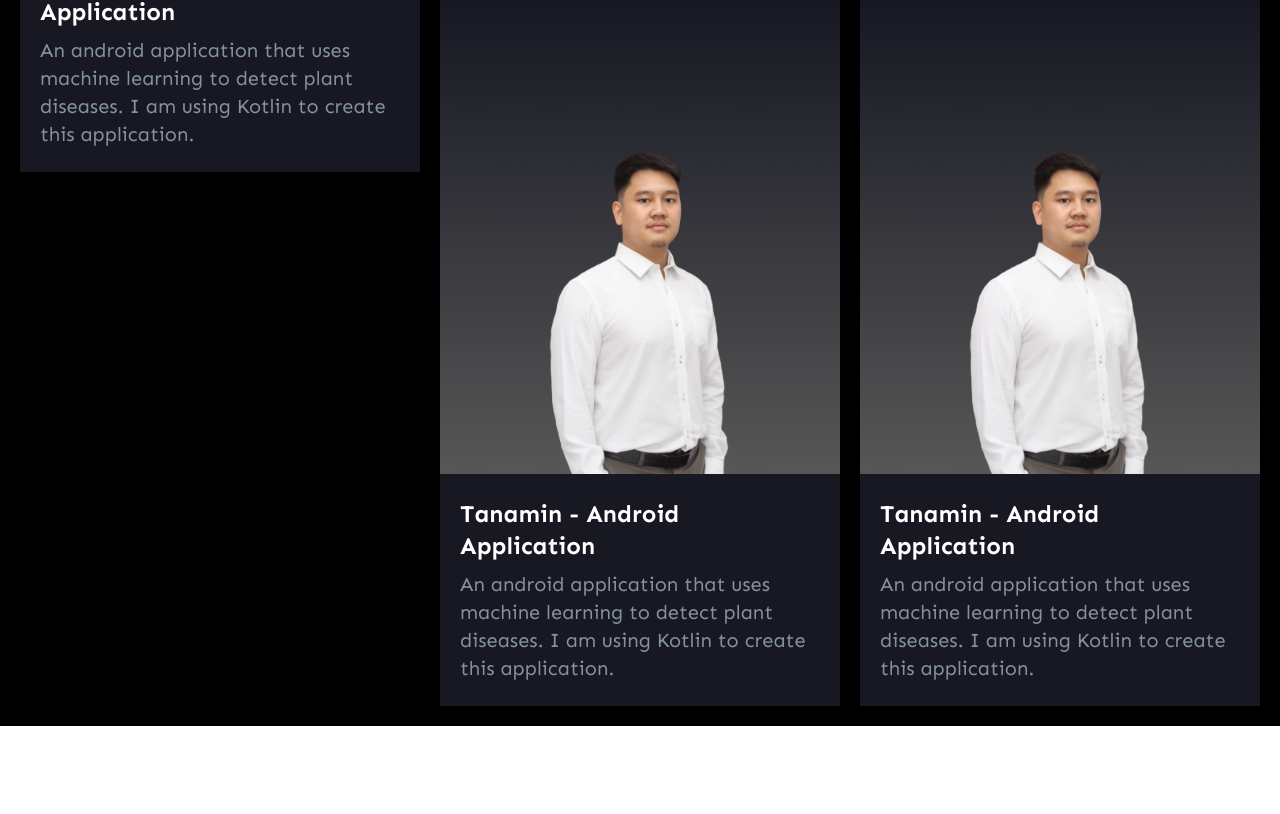
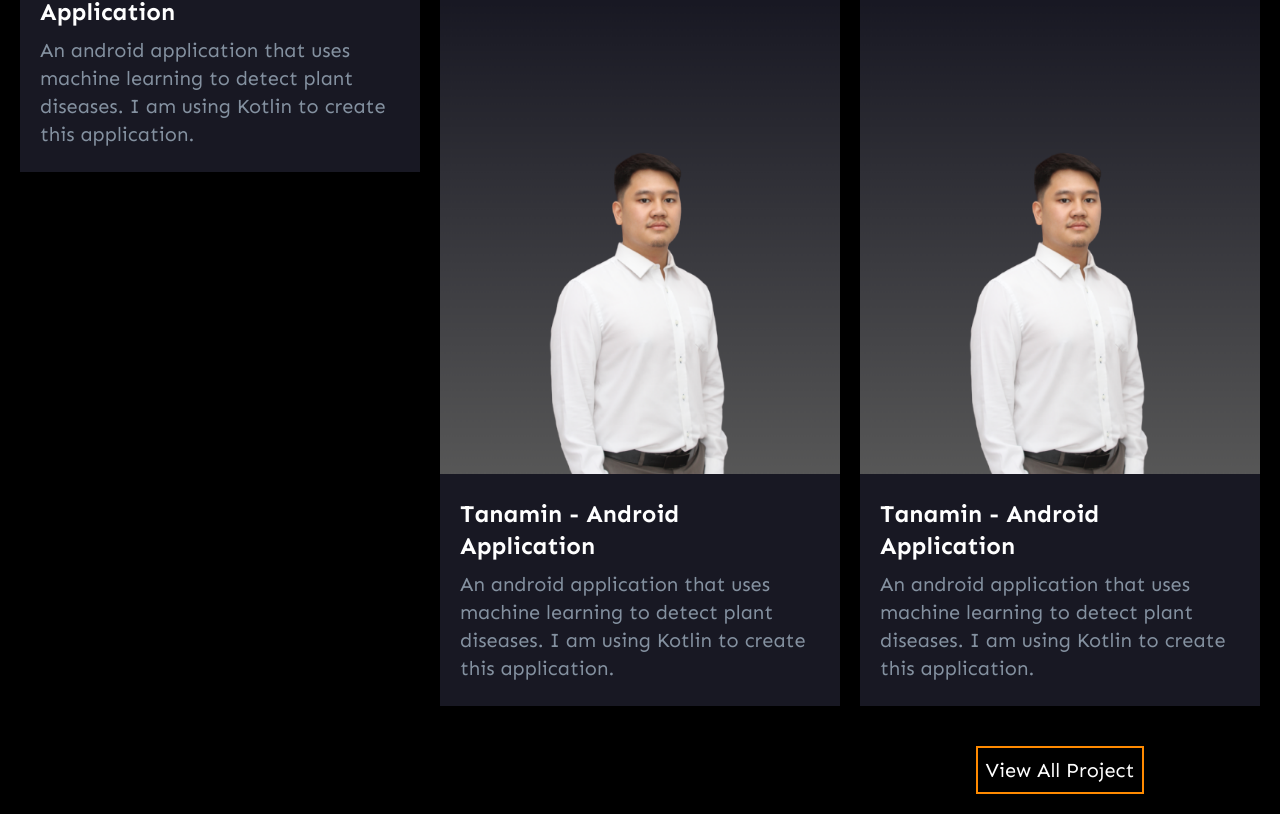
Before and after one commit to abrahamparn/PortFolio, a React (Vite) app in the folder Abraham/: page / in a window 1280 px wide. Shown: the part 3926-4740 px from the top of the page. Before the commit the page ends 4652 px from the top, so only its background shows below. Built offline with nearby package versions, Linux system fonts and the light colour scheme.

Commit message:
adding cta view all project button

```diff
--- a/Abraham/src/parts/Home/Project.jsx
+++ b/Abraham/src/parts/Home/Project.jsx
@@ -36,6 +36,11 @@ export default function Project() {
       <div className="break-inside">
         <ProjectCard />
       </div>
+      <div className="flex justify-center">
+        <button className="text-base md:text-lg lg:text-xl xl:text-2xl xxl:text-3xl text-white font-sen border-yellow_custom border-2 p-2 hover:bg-black_lighter hover:text-yellow_custom">
+          View All Project
+        </button>
+      </div>
     </section>
   );
 }
```
